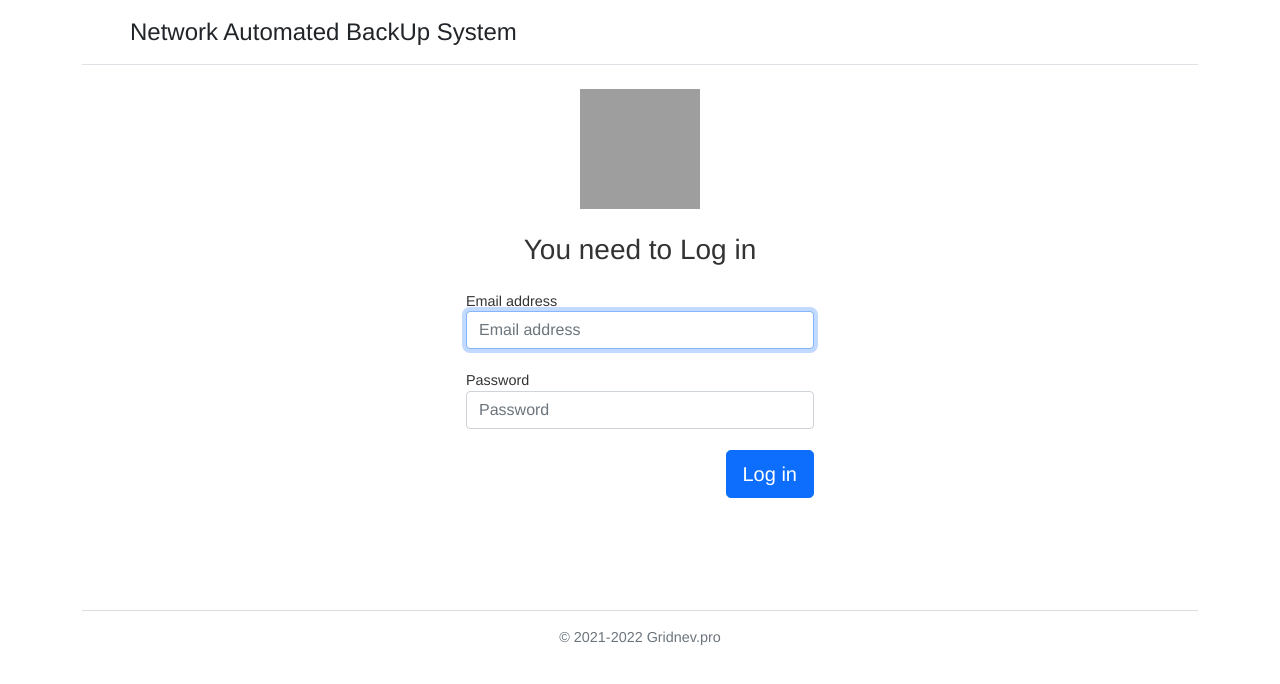
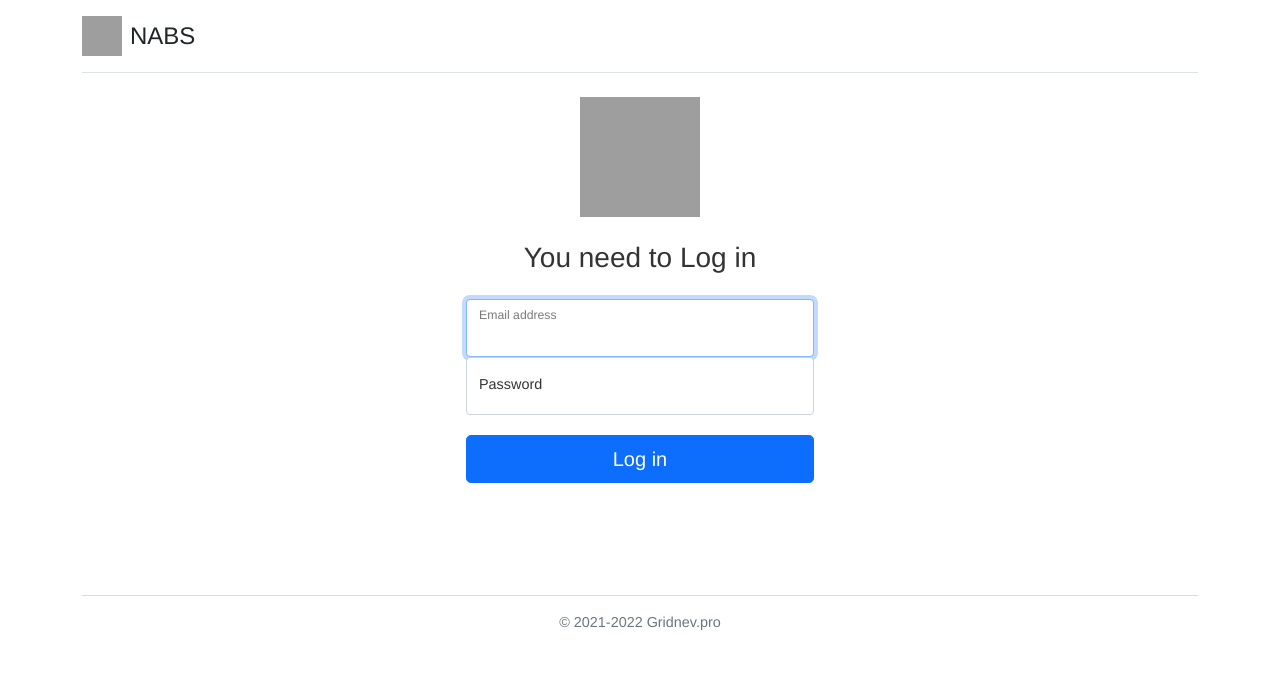
Before and after one commit to Sivolen/NABS, a Flask app: page /login in a window 1280 px wide. Shown: the top 684 px of the page. Run offline with Flask 2, Linux system fonts and the light colour scheme; parts of the project's set-up code (start-up, migrations or seed data) failed here and were passed over; some libraries are stand-ins or nearby versions; grey boxes are pictures that could not be loaded.

Commit message:
redisaned pages

```diff
--- a/app/templates/base.html
+++ b/app/templates/base.html
@@ -47,8 +47,9 @@
             <main>
                 <header class="d-flex flex-wrap justify-content-center py-3 mb-4 border-bottom">
                     <a href="/" class="d-flex align-items-center mb-3 mb-md-0 me-md-auto text-dark text-decoration-none">
-                        <svg class="bi me-2" width="40" height="32"><use xlink:href="#bootstrap" /></svg>
-                        <span class="fs-4">Network Automated BackUp System</span>
+<!--                        <svg class="bi me-2" width="40" height="32"><use xlink:href="#bootstrap" /></svg>-->
+                        <img class="bi me-2" width="40" height="40" src="{{url_for('static', filename='images/logo.png')}}" alt="NABS">
+                        <span class="fs-4">NABS</span>
                     </a>
                     <nav class="navbar navbar-expand-lg navbar-light">
                         <!-- Container wrapper -->
--- a/app/templates/config_page.html
+++ b/app/templates/config_page.html
@@ -81,9 +81,8 @@
 
                         $("#div-table").html(html_new);
 
-                        document.getElementById("del_config_btn").value = result["config_id"]
-                        document.getElementById("ConfirmModalBody").innerHTML = "Are you sure you want to delete the config for this date " + result["timestamp"] + "?"
-
+                        document.getElementById("del_config_btn").value = result["config_id"];
+                        document.getElementById("ConfirmModalBody").innerHTML = "Are you sure you want to delete the config for this date " + result["timestamp"] + "?";
                     }
                     if (result["status"] == "none") {
                         console.log(result["status"]);
@@ -161,5 +160,4 @@
         </div>
     </div>
 </form>
-
 {% endblock %}
--- a/app/templates/devices.html
+++ b/app/templates/devices.html
@@ -151,7 +151,6 @@
                                                         />
                                                     </svg>
                                                 </button>
-                                                <!--                                <button type="button" class="btn btn-secondary" data-bs-dismiss="modal">Закрыть</button>-->
                                             </div>
                                         </div>
                                     </div>
--- a/app/templates/login.html
+++ b/app/templates/login.html
@@ -5,23 +5,18 @@
             <img class="mb-4" src="{{url_for('static', filename='images/icon.png')}}" alt="" width="120" height="120" />
             <h1 class="h3 mb-3 font-weight-normal">You need to Log in</h1>
         </div>
-        <div class="form-label-group">
+        <div class="form-floating">
+            <input type="email" id="inputEmail" class="form-control" name="email" placeholder="Email address" value="" required autofocus />
             <label for="inputEmail">Email address</label>
-            <input type="email" id="inputEmail" class="form-control" name="email" placeholder="Email address" value="" required autofocus />
+
+        </div>
+        <div class="form-floating">
+            <input type="password" id="inputPassword" class="form-control" name="password" placeholder="Password" value="" required />
+            <label for="inputPassword">Password</label>
         </div>
         <br />
-        <div class="form-label-group">
-            <label for="inputPassword">Password</label>
-            <input type="password" id="inputPassword" class="form-control" name="password" placeholder="Password" value="" required />
-        </div>
-        <br />
-        <!--        <div class="checkbox mb-3">-->
-        <!--            <label>-->
-        <!--                <input type="checkbox" value="remember-me" checked> Remember me-->
-        <!--            </label>-->
-        <!--        </div>-->
-        <div class="col text-end">
-            <button class="btn btn-lg btn-primary btn-block" type="submit" name="submit-btn" value="login-btn" id="login-btn">Log in</button>
+        <div class="col">
+            <button class="w-100 btn btn-lg btn-primary btn-block" type="submit" name="submit-btn" value="login-btn" id="login-btn">Log in</button>
             <!--            <button class="btn btn-lg btn-primary btn-block" type="submit" name="submit-btn" value="signin-btn" id="signin-btn">Sign in</button>-->
         </div>
     </form>
```
Lines whose indentation alone changed are shown as unchanged.
